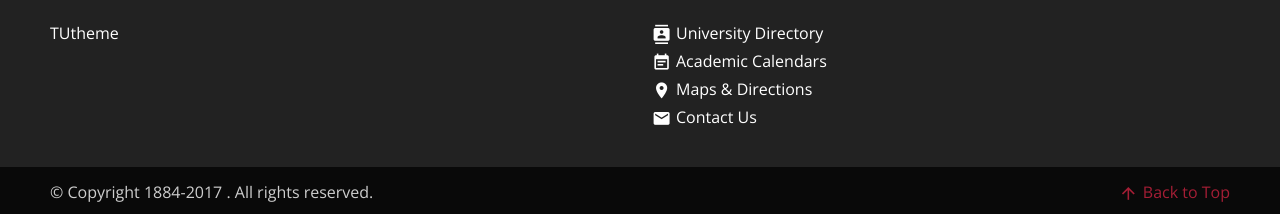
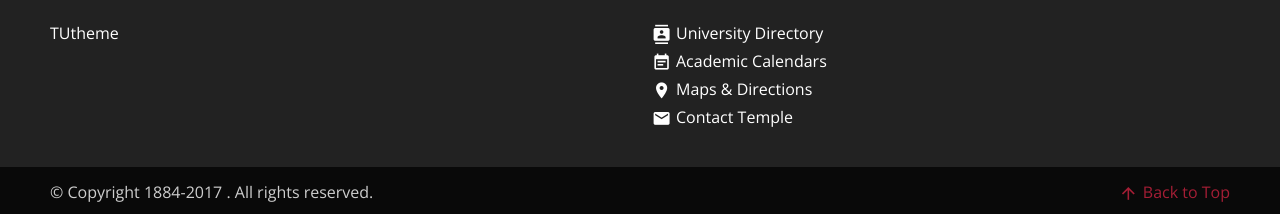
Before and after one commit to TULiberalArts/TUtheme, a Jekyll site: the page built from index.md, in a window 1280 px wide and 900 px high, scrolled down 3376 px. Shown: the part 683-897 px from the top of the window. Built offline with Jekyll 4.4.1, drawn with Linux system fonts in a browser that asks for light colours; nearby versions of some CDN libraries.

Commit message:
Contact Us -> Contact Temple

```diff
--- a/_includes/footer.html
+++ b/_includes/footer.html
@@ -33,7 +33,7 @@
               <a href="https://temple.edu/maps-and-directions" class="white-text" target="_blank"><i class="material-icons">place</i>Maps &amp; Directions</a>
             </li>
             <li>
-              <a href="https://temple.edu/contact" class="white-text" target="_blank"><i class="material-icons">email</i>Contact Us</a>
+              <a href="https://temple.edu/contact" class="white-text" target="_blank"><i class="material-icons">email</i>Contact Temple</a>
             </li>
         </ul>
       </div>
```
